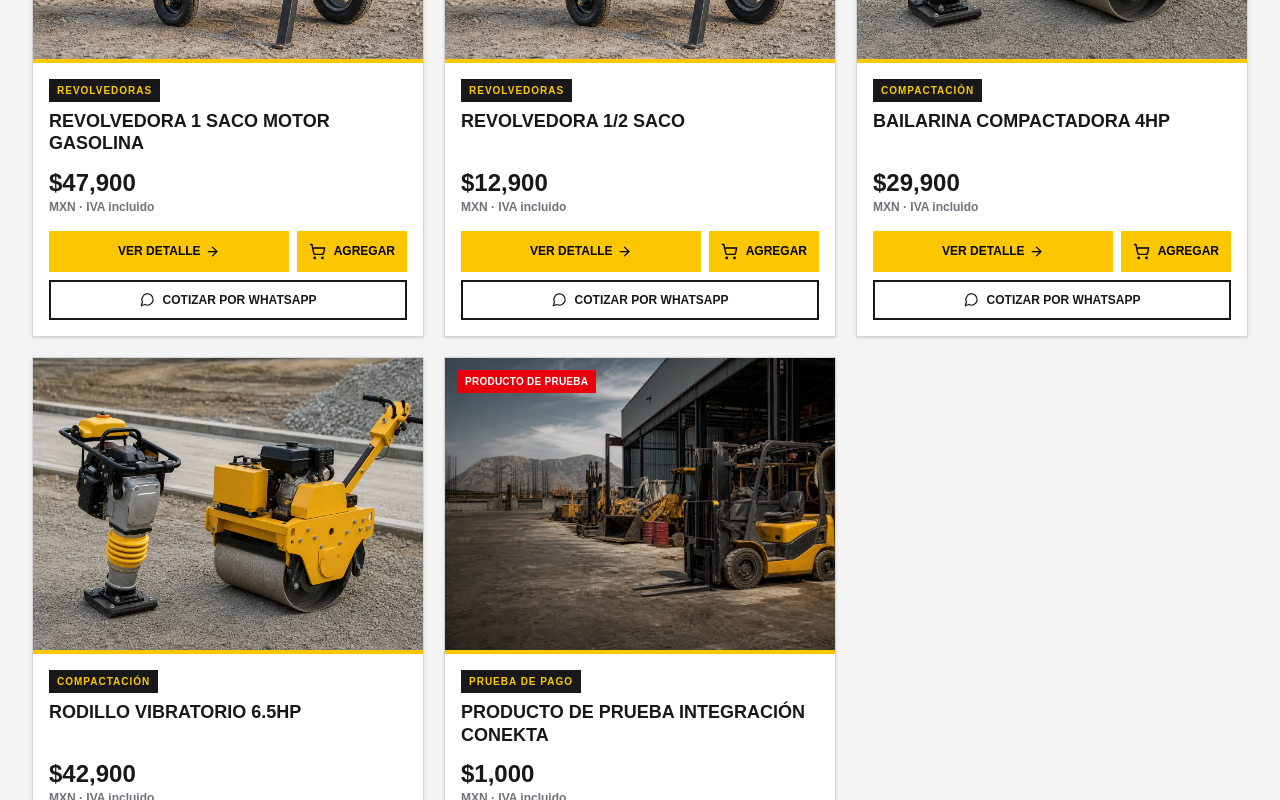
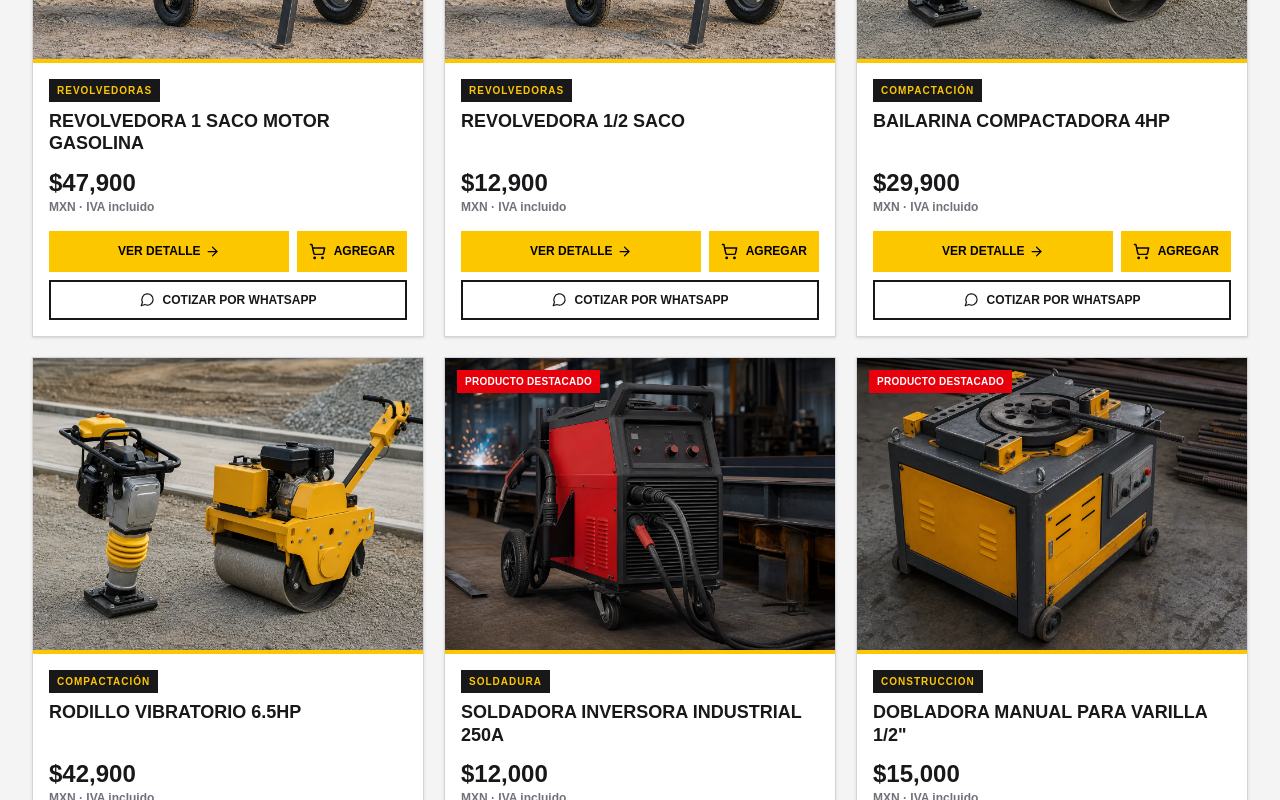
Before and after one commit to loyaltyos/maquinarias-marmolmx, a Next.js app: page /catalogo in a window 1280 px wide. Shown: the part 2000-2800 px from the top of the page. Built offline with nearby package versions, Linux system fonts and the light colour scheme; no server answers.

Commit message:
feat: add industrial products for Conekta validation

```diff
--- a/data/products.ts
+++ b/data/products.ts
@@ -115,6 +115,39 @@ export const products: Product[] = [
   },
   {
     id: 11,
+    slug: "soldadora-inversora-industrial-250a",
+    name: "Soldadora Inversora Industrial 250A",
+    price: 12000,
+    category: "Soldadura",
+    description:
+      "Soldadora inversora industrial de alto rendimiento para trabajos de fabricacion, mantenimiento y construccion. Disenada para operacion continua y uso profesional.",
+    image: "/images/soldadora.webp",
+    badge: "Producto destacado",
+  },
+  {
+    id: 12,
+    slug: "dobladora-manual-varilla-media-pulgada",
+    name: "Dobladora Manual para Varilla 1/2\"",
+    price: 15000,
+    category: "Construccion",
+    description:
+      "Equipo para doblado preciso de varilla utilizado en obras civiles, construccion y estructuras metalicas.",
+    image: "/images/dobladora.webp",
+    badge: "Producto destacado",
+  },
+  {
+    id: 13,
+    slug: "revolvedora-concreto-1-saco",
+    name: "Revolvedora de Concreto 1 Saco",
+    price: 20000,
+    category: "Construccion",
+    description:
+      "Revolvedora de concreto para uso profesional en proyectos de construccion, remodelacion e infraestructura.",
+    image: "/images/revolvedora.webp",
+    badge: "Producto destacado",
+  },
+  {
+    id: 14,
     slug: "producto-prueba-integracion-conekta",
     name: "Producto de prueba integración Conekta",
     price: 1000,
@@ -128,6 +161,8 @@ export const products: Product[] = [
 
 export const categories = [
   "Todos",
+  "Soldadura",
+  "Construccion",
   "Dobladoras",
   "Soldadoras",
   "Montacargas",
```
